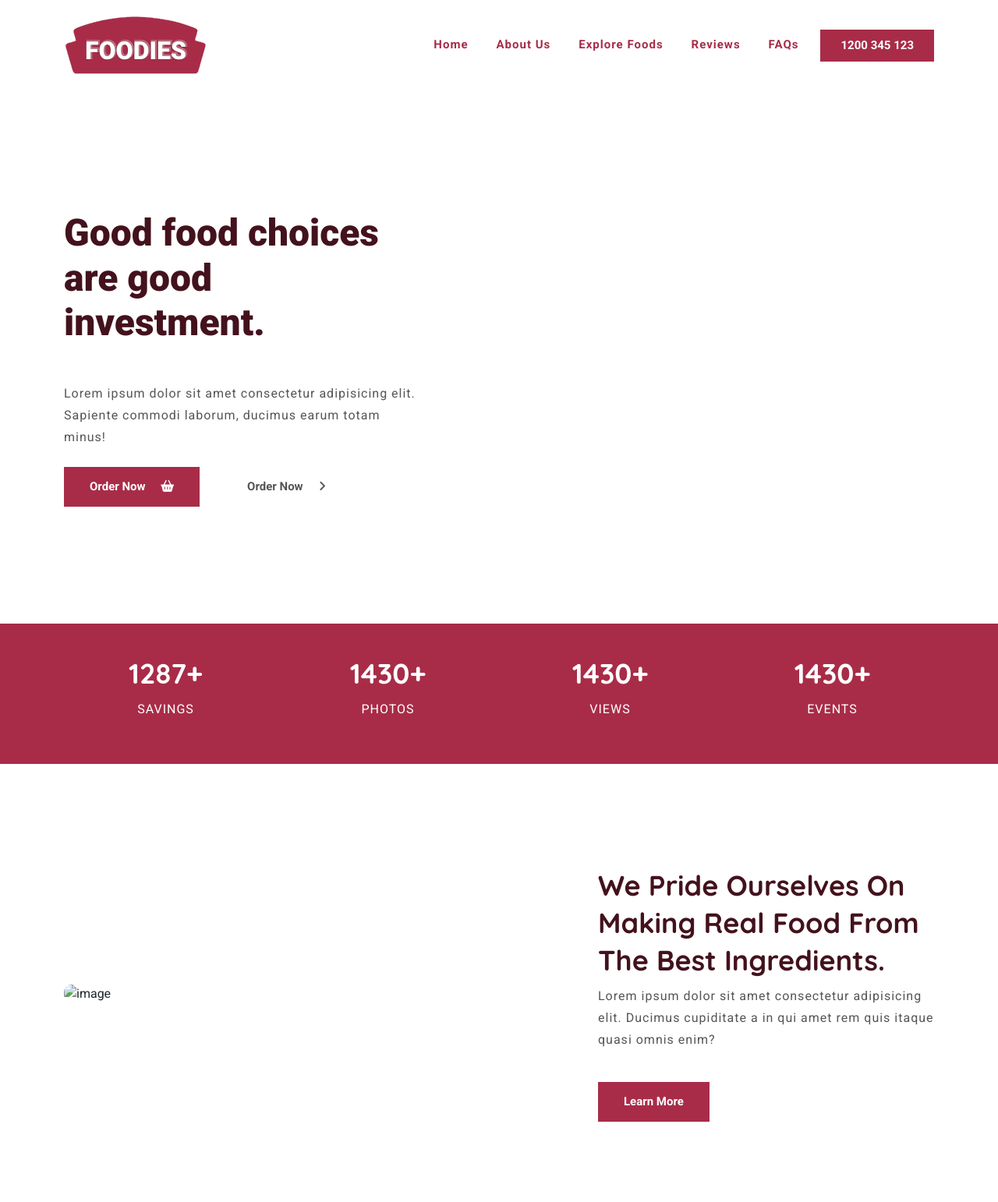
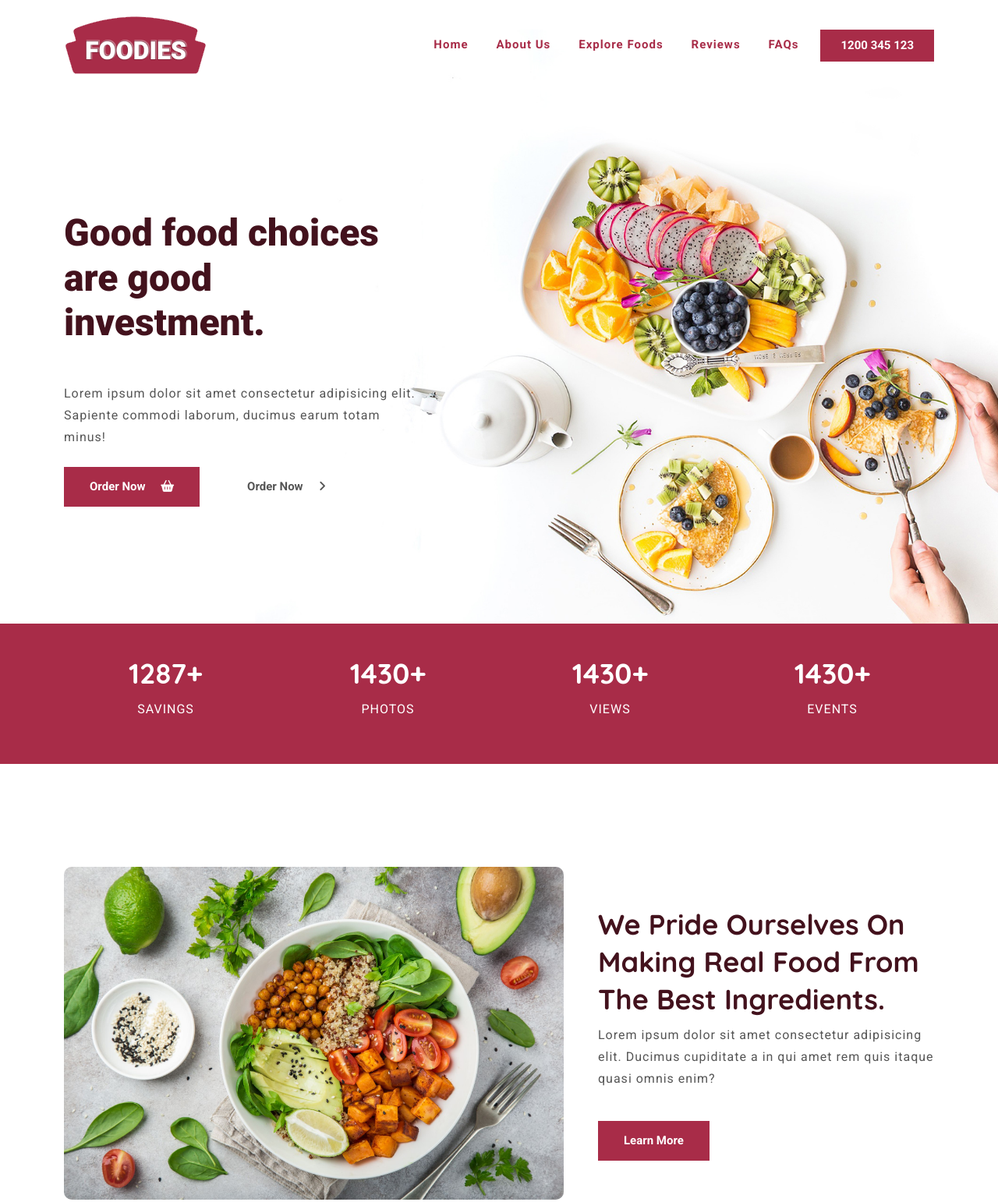
Before and after one commit to karthikpuvvula/Foodies, a plain HTML site: page index.html in a window 1280 px wide. Shown: the whole page at 78% size. Drawn offline with nearby package versions, Linux system fonts and the light colour scheme; the site is published under a folder, as on GitHub Pages, so addresses that start at the root find nothing.

Commit message:
updating image paths

```diff
--- a/css/style.css
+++ b/css/style.css
@@ -7,6 +7,7 @@
 *,
 *::after,
 *::before {
+    -webkit-box-sizing: border-box;
     box-sizing: border-box;
     margin: 0;
     padding: 0;
@@ -234,7 +235,7 @@ p {
 
 .top-banner {
     width: 100%;
-    background: url('/images/bg/bg-1.jpg') no-repeat center;
+    background: url('../images/bg/bg-1.jpg') no-repeat center;
     background-size: cover;
     padding: 16.875rem 0 9.375rem;
 }
--- a/index.html
+++ b/index.html
@@ -118,7 +118,7 @@
             <div class="row align-items-center">
                 <div class="col-lg-7 col-md-12 mb-lg-0 mb-5">
                     <div class="card border-0">
-                        <img src="/images/img/img-1.png" alt="image" class="img-fluid">
+                        <img src="images/img/img-1.png" alt="image" class="img-fluid">
                     </div>
                 </div>
                 <div class="col-lg-5 col-md-12 text-sec">
```
